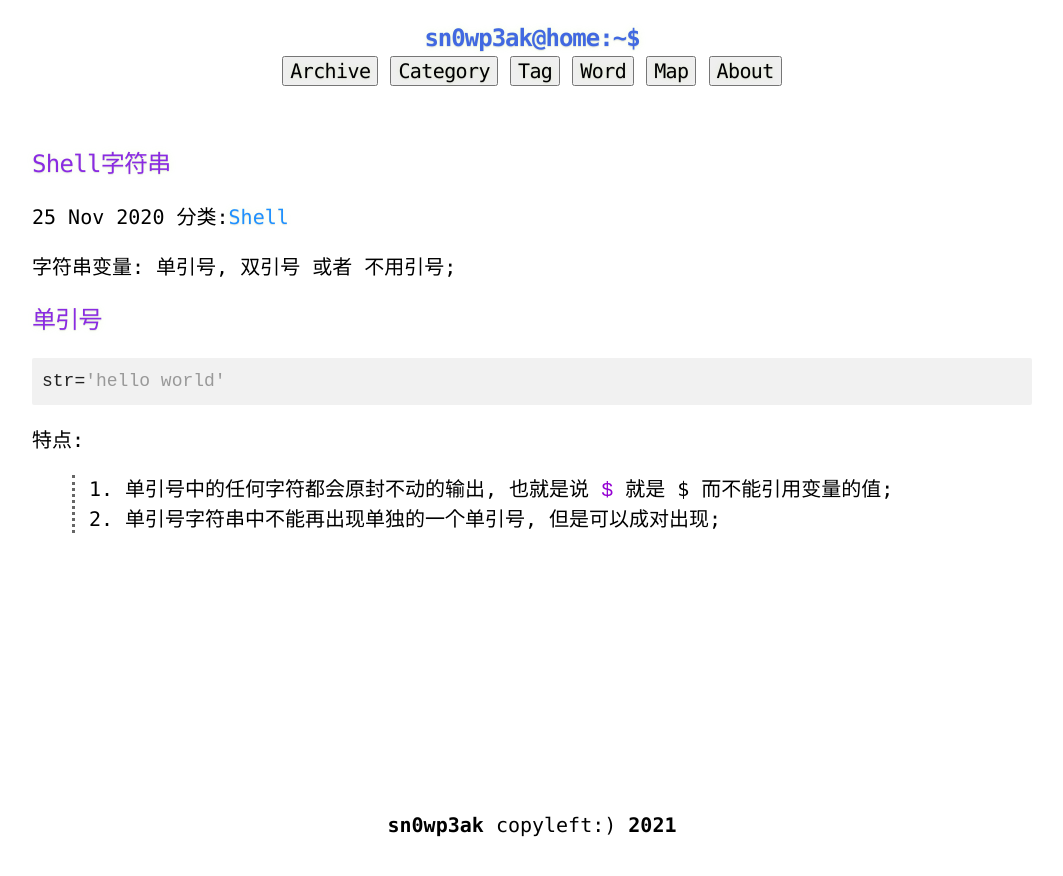
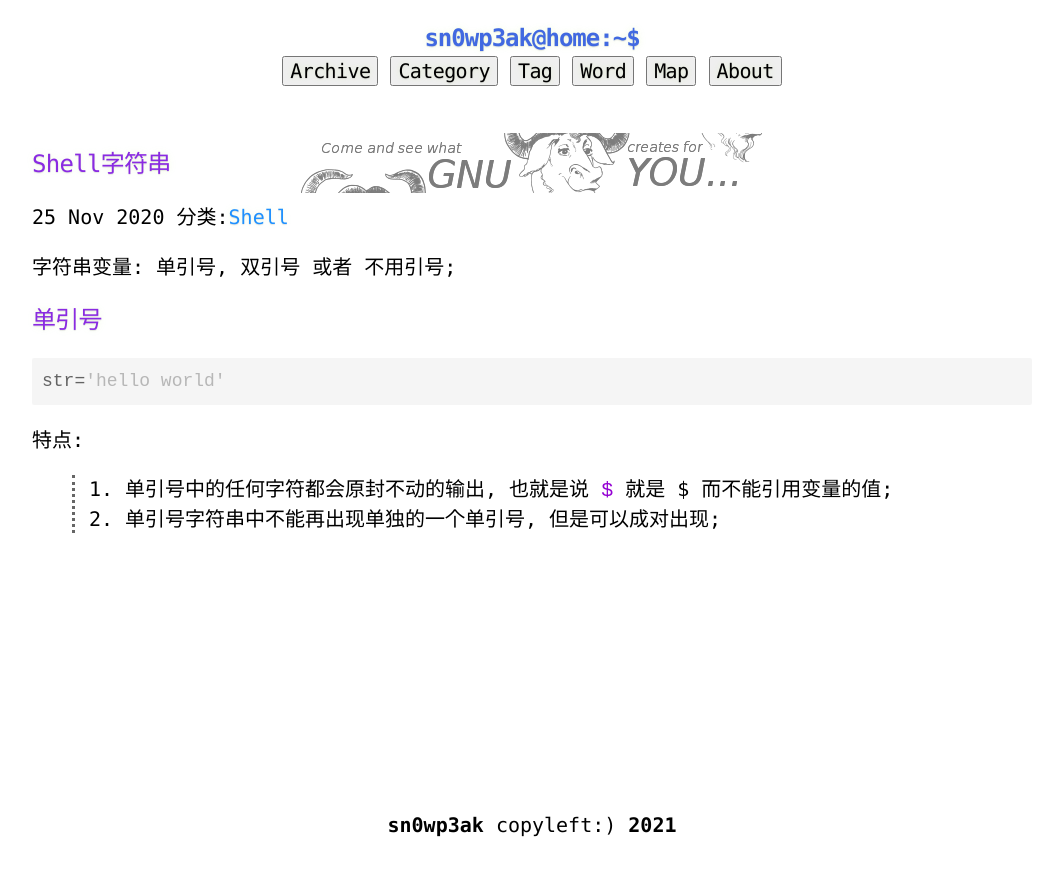
Before and after one commit to sn0wp3ak/sn0wp3ak.github.io, a Jekyll site: the page built from _posts/2020-11-25-Shell字符串.md, in a window 1280 px wide. Shown: the top 876 px of the page, without its empty margins (108-1171 px from the left). Built offline with Jekyll 4.4.1, drawn with Linux system fonts in a browser that asks for light colours.

Commit message:
add bg image and opacity

```diff
--- a/_sass/base.scss
+++ b/_sass/base.scss
@@ -14,7 +14,10 @@ $blockquote-border: $dove-grey !default;
 body {
   margin: 0;
   padding: 0;
-  background: $bg;
+  background: url("../assets/bg.png");
+  background-repeat: no-repeat;
+  background-position: center 100pt;
+  background-attachment: fixed;
   color: $body-foreground;
   font-size: 20px;
   line-height: 1.5;
@@ -157,6 +160,11 @@ pre {
   text-wrap: normal;
   overflow: auto;
   overflow-y: hidden;
+  opacity: 0.7;
+}
+
+pre:hover {
+  opacity: 1;
 }
 
 code.highlighter-rouge {
```
Also changed, not shown: assets/bg.png (added).
